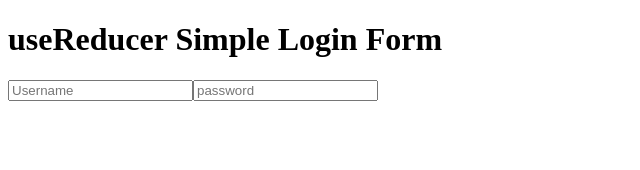
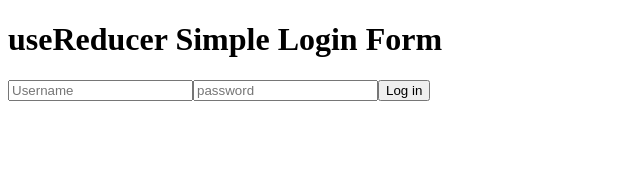
Before and after one commit to G3RGES/useReducer-simple-login-form, a React (Create React App) app: page / in a window 1280 px wide. Shown: the top 170 px of the page, without its empty margins (0-640 px from the left). Built offline with nearby package versions, Linux system fonts and the light colour scheme.

Commit message:
Update App.js

```diff
--- a/src/App.js
+++ b/src/App.js
@@ -3,6 +3,21 @@ import { useState } from "react";
 function App() {
   const [username, setUsername] = useState("");
   const [password, setPassword] = useState("");
+  const [loggedIn, setLoggedIn] = useState(false);
+  const [error, setError] = useState("");
+
+  const handleSubmit = (e) => {
+    e.preventDefault();
+    try {
+      if (username === "Gerges" && password === "1995") {
+        setLoggedIn(true);
+      } else {
+        throw Error;
+      }
+    } catch (error) {
+      setError("incorrect username or password");
+    }
+  };
 
   return (
     <>
@@ -10,9 +25,12 @@ function App() {
         useReducer Simple Login Form
       </h1>
 
-      <form className="">
+      <form
+        className="flex flex-col items-center justify-center gap-4 mt-4 py-2"
+        onSubmit={handleSubmit}
+      >
         <input
-          className=""
+          className="border rounded-lg px-2 py-1"
           type="text"
           autoComplete="username"
           placeholder="Username"
@@ -20,13 +38,21 @@ function App() {
           onChange={(e) => setUsername(e.target.value)}
         />
         <input
-          className=""
+          className="border rounded-lg px-2 py-1"
           type="password"
           autoComplete="current-password"
           placeholder="password"
           value={password}
           onChange={(e) => setPassword(e.target.value)}
         />
+
+        <button
+          className="bg-blue-500 text-white text-lg
+        font-medium rounded-lg py-1 px-3"
+          type="submit"
+        >
+          Log in
+        </button>
       </form>
     </>
   );
```
